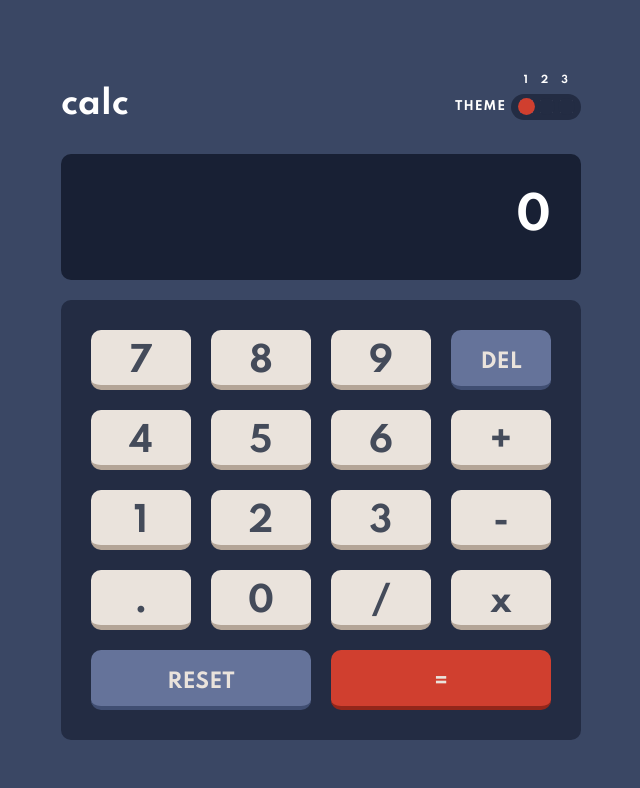
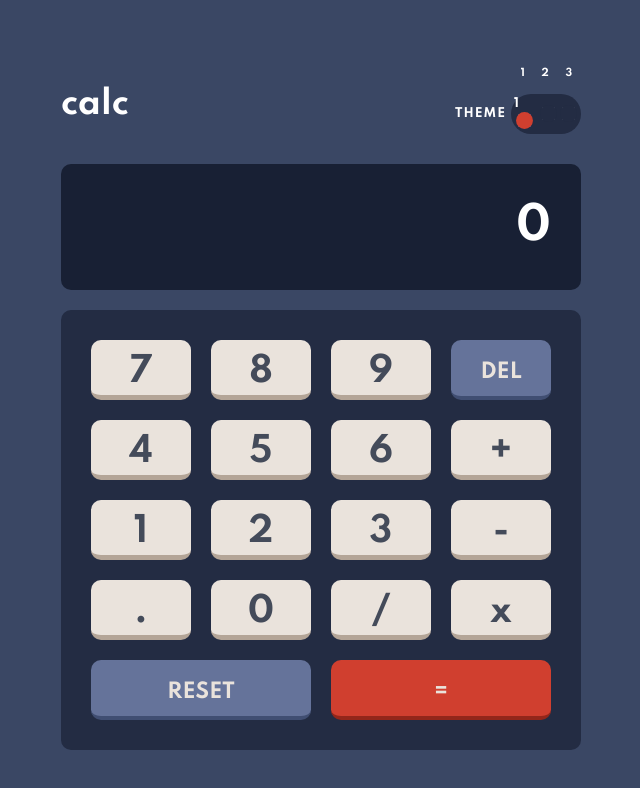
Before and after one commit to FabioAugustoDametto/Calculadora-React, a React (Create React App) app: page / in a window 1280 px wide. Shown: the top 788 px of the page, without its empty margins (319-959 px from the left). Built offline with nearby package versions, Linux system fonts and the light colour scheme; the HTML template or start-up script is replaced by a standard one.

Commit message:
Add files via upload

```diff
--- a/src/components/Header.jsx
+++ b/src/components/Header.jsx
@@ -16,9 +16,7 @@ const Header = ({changeTheme, theme}) => {
            <div className="Header-Theme">
                <div></div>
                <div className="Header-Numbers">
-                 <label htmlFor="slider1">1</label>
-                 <label htmlFor="slider2">2</label>
-                 <label htmlFor="slider3">3</label>
+                 <label>1 2 3</label>
                </div>
                <div>
                  <label>THEME</label>
@@ -26,6 +24,7 @@ const Header = ({changeTheme, theme}) => {
 
                <div className={`slider ${theme.currentClass}`}>
                    <div>
+                       <label htmlFor="">1</label>
                        <input id="0" name="slider1" className={`switch ${theme.currentClass} ${theme.active[0]}`} type="checkbox" defaultChecked={true}
                          onClick={ e => changeTheme(e.target.id)}/>
                    </div>
--- a/src/components/css/Header.css
+++ b/src/components/css/Header.css
@@ -28,10 +28,10 @@
 }
 
 .Header-Numbers {
-  letter-spacing: 13px;
-  justify-self: end;
+  letter-spacing: 7px;
+  justify-self: center;
   font-size: 10px;
-  margin-left: 10px;
+  margin-left: 8px;
 }
 
 .slider {
```
